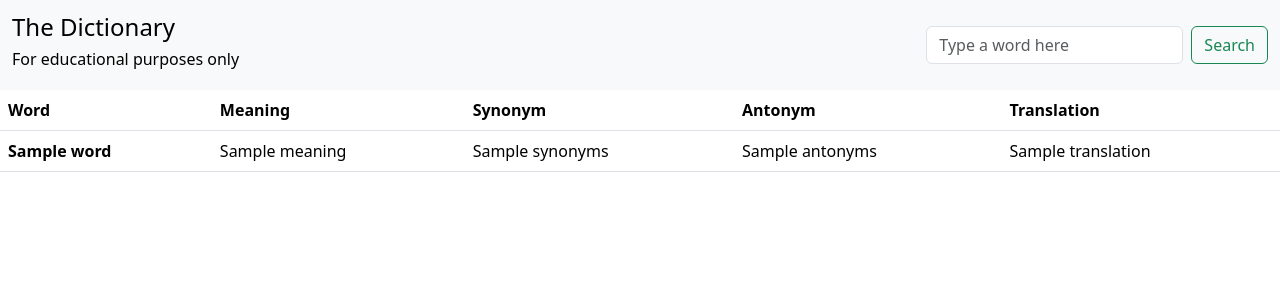
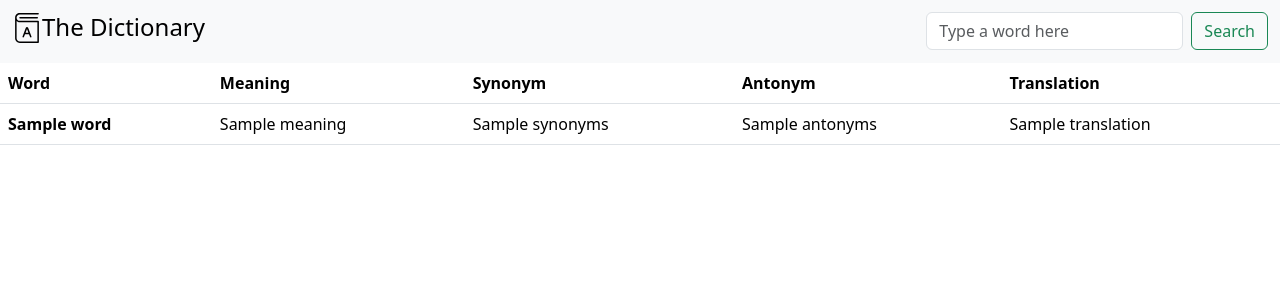
Before and after one commit to Th3VaultDweller/Django-Dictionary-App, a Django app: template mydictionary/englishdictionary/templates/word_info.html in a window 1280 px wide. Shown: the top 300 px of the page. Run offline with Django 3.2, Linux system fonts and the light colour scheme; the template is opened without the code that fills it: most values are stand-ins (such as "Sample title", 1, 10 or a date in 2020).

Commit message:
Added book icon

```diff
--- a/mydictionary/englishdictionary/templates/word_info.html
+++ b/mydictionary/englishdictionary/templates/word_info.html
@@ -1,3 +1,4 @@
+{% load static %}
 <!doctype html>
 <html lang="en">
 
@@ -18,8 +19,10 @@
     <nav class="navbar navbar-expand-lg bg-body-tertiary">
         <div class="container-fluid">
             <a class="navbar-brand" href="">
-                <h4>The Dictionary</h4>
-                <h6>For educational purposes only</h6>
+                <div class="d-flex justify-content-center">
+                    <img src="/mydictionary/englishdictionary/static/book.svg" height="30" width="30">
+                    <h4>The Dictionary</h4>
+                </div>
             </a>
             <button class="navbar-toggler" type="button" data-bs-toggle="collapse"
                 data-bs-target="#navbarSupportedContent" aria-controls="navbarSupportedContent" aria-expanded="false"
```
